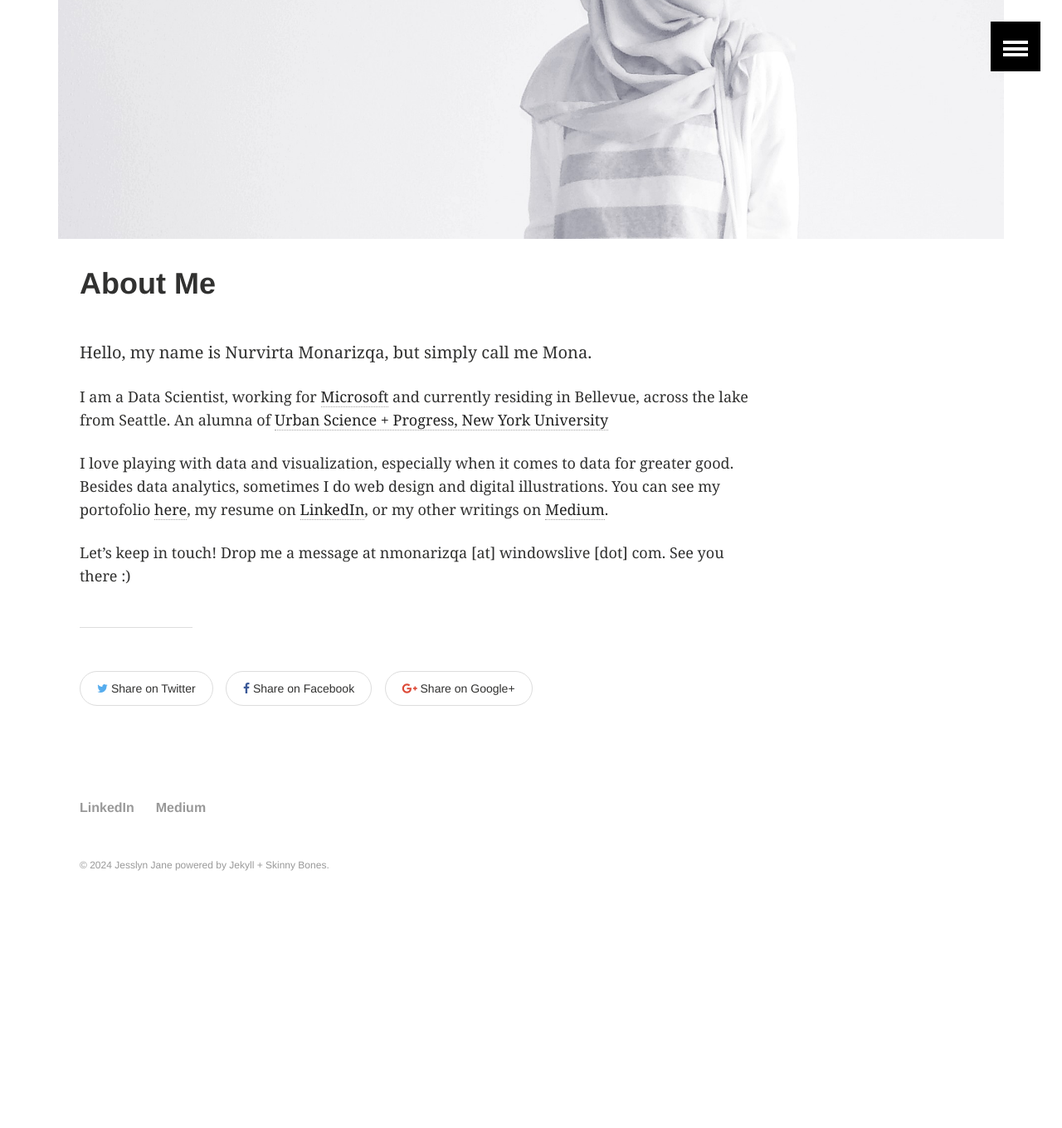
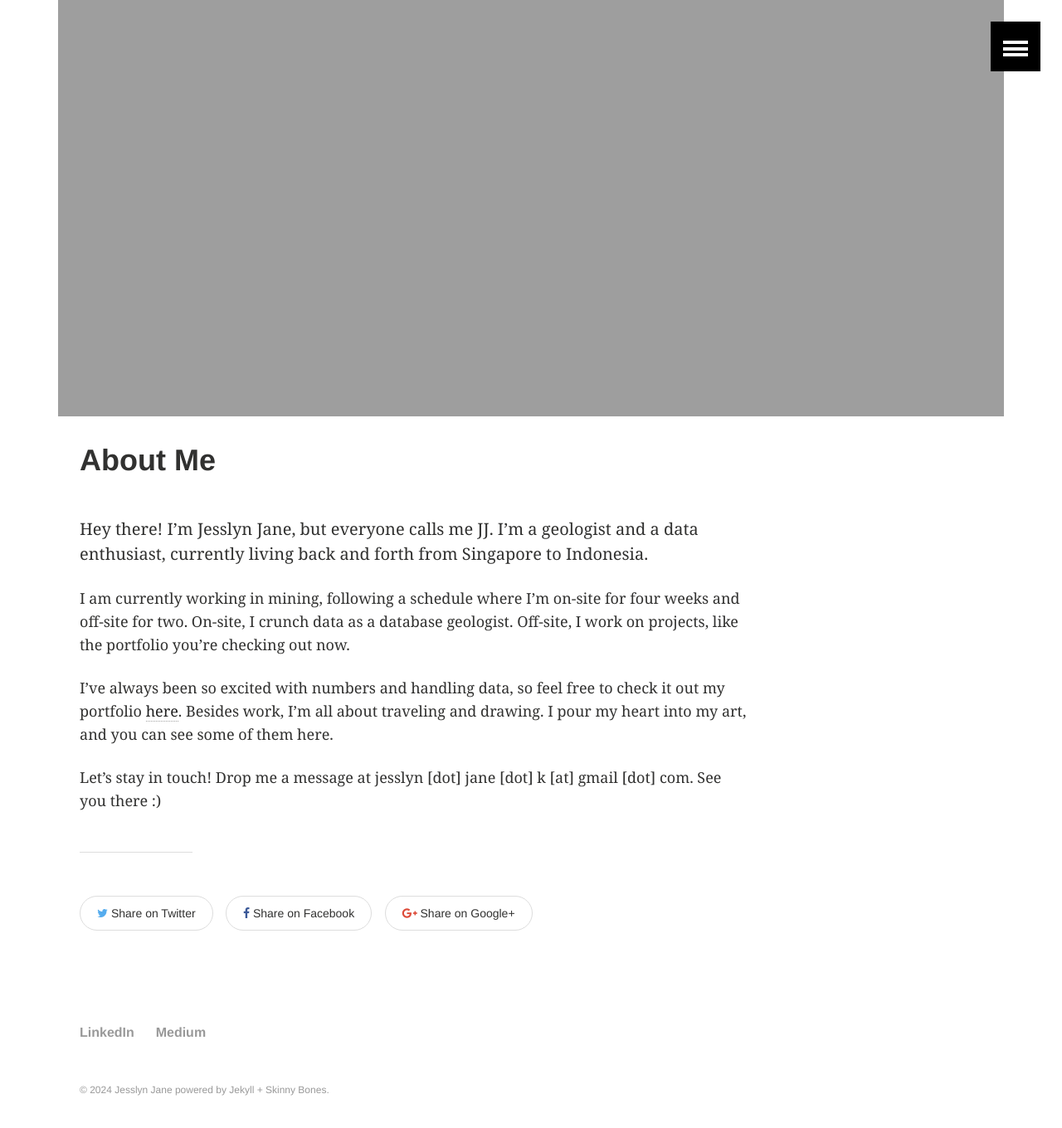
Before and after one commit to jesslynnjane/jesslynnjane.github.io, a Jekyll site: the page built from about.md, in a window 1280 px wide and 1400 px high, scrolled down 465 px. Shown: the top 1360 px of the window at 83% size. Built offline with Jekyll 4.4.1, drawn with Linux system fonts in a browser that asks for light colours; before the commit the page ends 1594 px from its top, so only the background shows below that.

Commit message:
add about and link

```diff
--- a/_config.yml
+++ b/_config.yml
@@ -26,14 +26,13 @@ gems:
 
 # Site owner
 owner:
-  name: "Nurvirta Monarizqa"
-  email: "nmonarizqa@windowslive.com"
-  twitter: "nmonarizqa"
+  name: "Jesslyn Jane"
+  email: "jesslyn.jane.k@gmail.com"
   google:
     ad-client:
     ad-slot:
-  bio: "Urban, Data, Visualization, and everything in between."
-  avatar: bio-photo.jpg # 160x160 px image for author byline
+  bio: "Be Yourself"
+  avatar: profpic2.jpg # 160x160 px image for author byline
   disqus-shortname:
 
 
--- a/about.md
+++ b/about.md
@@ -1,17 +1,17 @@
 ---
 layout: article
 title: About Me
-author: Nurvirta Monarizqa
+author: Jesslyn Jane
 share: true
 modified: 2021-01-12T16:00:57-04:00
 image:
-    feature: head2.jpg
+    feature: profpic2.jpg
 ---
 
-Hello, my name is Nurvirta Monarizqa, but simply call me Mona.
+Hey there! I'm Jesslyn Jane, but everyone calls me JJ. I'm a geologist and a data enthusiast, currently living back and forth from Singapore to Indonesia.
 
-I am a Data Scientist, working for [Microsoft](https://twitter.com/msftsecurity) and currently residing in Bellevue, across the lake from Seattle. An alumna of [Urban Science + Progress, New York University](https://twitter.com/NYU_CUSP)
+I am currently working in mining, following a schedule where I'm on-site for four weeks and off-site for two. On-site, I crunch data as a database geologist. Off-site, I work on projects, like the portfolio you're checking out now.
 
-I love playing with data and visualization, especially when it comes to data for greater good. Besides data analytics, sometimes I do web design and digital illustrations. You can see my portofolio [here](/portofolio/), my resume on [LinkedIn](https://www.linkedin.com/in/nmonarizqa), or my other writings on [Medium](https://medium.com/@nmonarizqa).
+I've always been so excited with numbers and handling data, so feel free to check it out my portfolio [here](/portofolio/). Besides work, I'm all about traveling and drawing. I pour my heart into my art, and you can see some of them here.
 
-Let's keep in touch! Drop me a message at nmonarizqa [at] windowslive [dot] com. See you there :)
+Let's stay in touch! Drop me a message at jesslyn [dot] jane [dot] k [at] gmail [dot] com. See you there :)
```
Also changed, not shown: images/profpic.jpeg (added), images/profpic2.jpeg (added).
